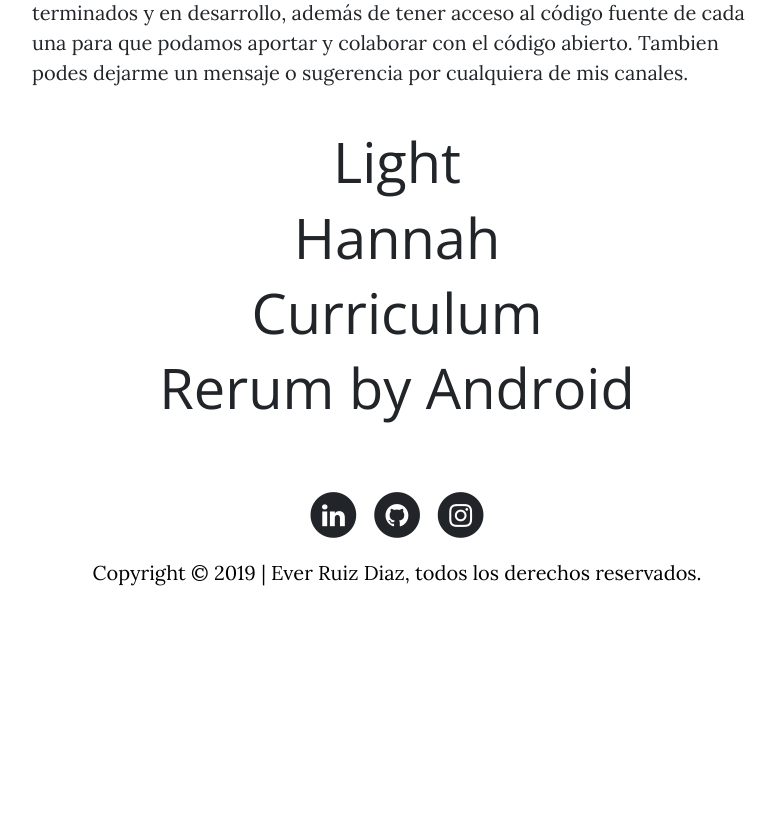
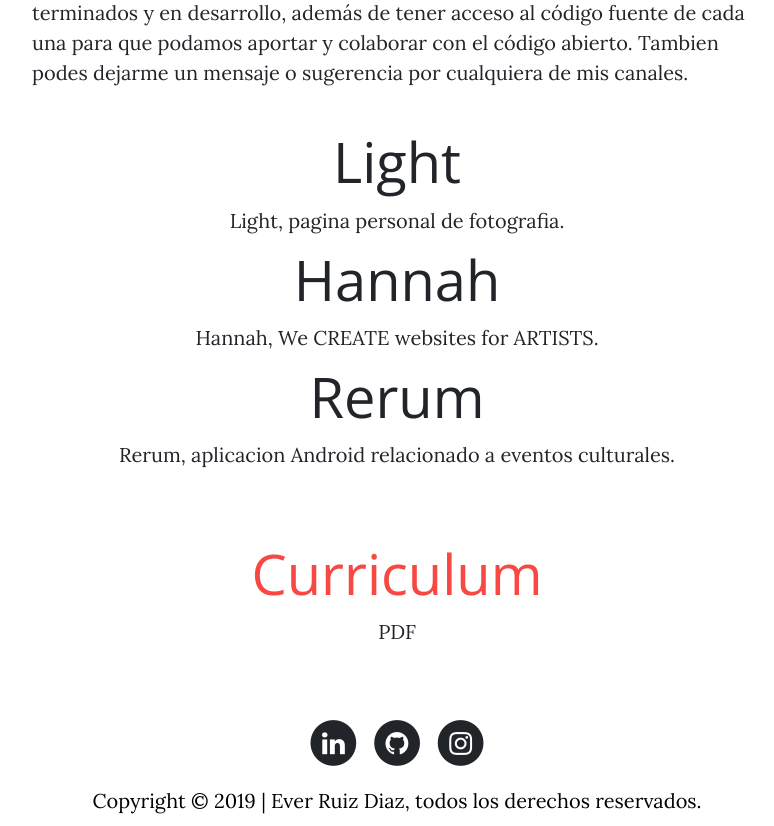
Before and after one commit to ruizdiazever/me, a Django app: page / in a window 1280 px wide. Shown: the part 624-1450 px from the top of the page, without its empty margins (243-1017 px from the left). Before the commit the page ends 1210 px from the top, so only its background shows below. Run offline with Django 3.2, Linux system fonts and the light colour scheme; some libraries are stand-ins or nearby versions.

Commit message:
improvements

```diff
--- a/core/templates/core/home.html
+++ b/core/templates/core/home.html
@@ -27,9 +27,15 @@
             <br>
             <div style="text-align: center;">
                 <a target="blank" href="http://everdev.pythonanywhere.com/"><h1 class="display-4">Light</h1></a>
+                <p>Light, pagina personal de fotografia.</p>
                 <a target="blank" href="https://github.com/ruizdiazever/hannah"><h1 class="display-4">Hannah</h1></a>
-                <a target="blank" href="{% static 'core/doc/ever.pdf' %}"><h1 class="display-4">Curriculum</h1></a>
-                <a target="blank" href="https://github.com/ruizdiazever/android_rerum"><h1 class="display-4">Rerum by Android</h1></a>
+                <p>Hannah, We CREATE websites for ARTISTS. </p>
+                <a target="blank" href="https://github.com/ruizdiazever/android_rerum"><h1 class="display-4">Rerum</h1></a>
+                <p>Rerum, aplicacion Android relacionado a eventos culturales.</p>
+                <br><br>
+                <a style="color: #f74843;" target="blank" href="{% static 'core/doc/ever.pdf' %}"><h1 class="display-4">Curriculum</h1></a>
+                <p>PDF</p>
+
             </div>
             <br>
         </div>
```
